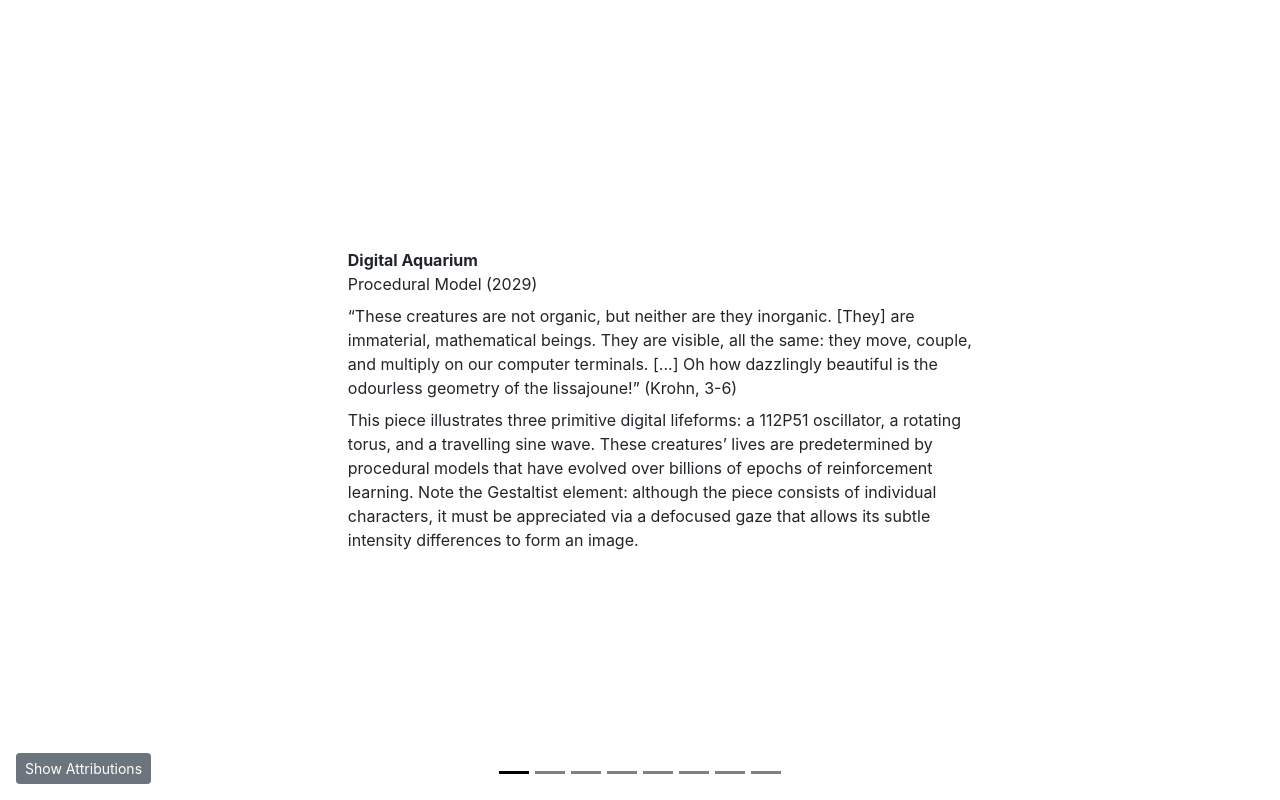
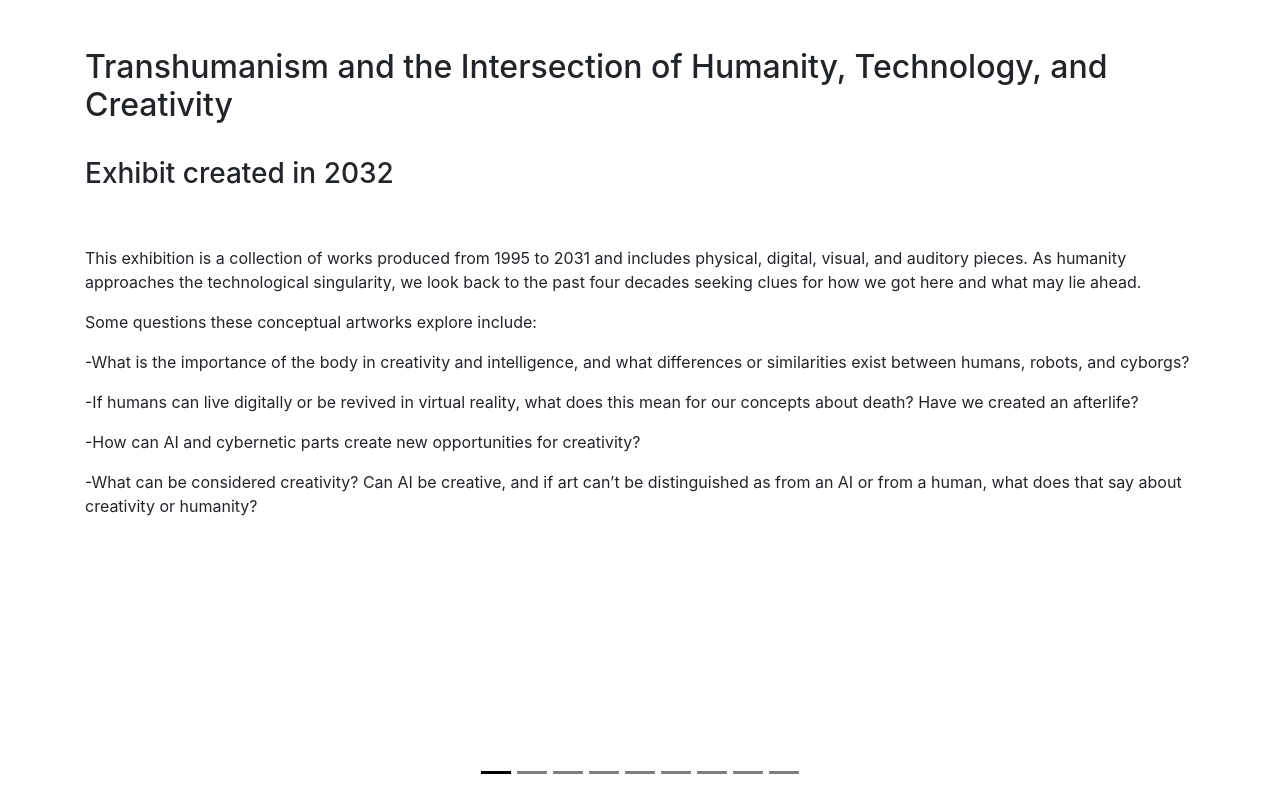
Before and after one commit to dcharatan/life, a React (Create React App) app: page / in a window 1280 px wide. Built offline with nearby package versions, Linux system fonts and the light colour scheme.

Commit message:
add home page

```diff
--- a/src/App.jsx
+++ b/src/App.jsx
@@ -12,11 +12,16 @@ import Jane from './jane/Jane';
 import RadioBrain from './radio-brain/RadioBrain';
 import Trees from './trees/Trees';
 import Dolls from './dolls/Dolls';
+import Home from './home/Home';
 
 function App() {
   return (
     <div className="w-100 h-100">
       <Carousel className="w-100 h-100" controls={false} interval={9999999999999}>
+
+        <Carousel.Item>
+          <Home />
+        </Carousel.Item>
         <Carousel.Item className="w-100 h-100">
           <div className="d-flex align-items-center justify-content-center w-100 h-100">
             <div style={{ position: 'absolute', bottom: '1em', left: '1em' }}><Attribution /></div>
--- /dev/null
+++ b/src/home/Home.jsx
@@ -0,0 +1,38 @@
+import React from 'react';
+import { Row, Col, Container } from 'react-bootstrap';
+import ReactMarkdown from 'react-markdown';
+
+const title = '## Transhumanism and the Intersection of Humanity, Technology, and Creativity ';
+
+const secondTitle = '### Exhibit created in 2032';
+
+const main = `This exhibition is a collection of works produced from 1995 to 2031 and includes physical, digital, visual, and auditory pieces. As humanity approaches the technological singularity, we look back to the past four decades seeking clues for how we got here and what may lie ahead.
+
+Some questions these conceptual artworks explore include:
+
+-What is the importance of the body in creativity and intelligence, and what differences or similarities exist between humans, robots, and cyborgs?
+
+-If humans can live digitally or be revived in virtual reality, what does this mean for our concepts about death? Have we created an afterlife?
+
+-How can AI and cybernetic parts create new opportunities for creativity?
+
+-What can be considered creativity? Can AI be creative, and if art can’t be distinguished as from an AI or from a human, what does that say about creativity or humanity?`;
+
+const Trees = () => (
+  <div className="p-5 scroll-y w-100 h-100">
+    <Container>
+      <Row>
+        <Col>
+          <ReactMarkdown>{title}</ReactMarkdown>
+          <br />
+          <ReactMarkdown>{secondTitle}</ReactMarkdown>
+          <br />
+          <br />
+          <ReactMarkdown>{main}</ReactMarkdown>
+        </Col>
+      </Row>
+    </Container>
+  </div>
+);
+
+export default Trees;
```
